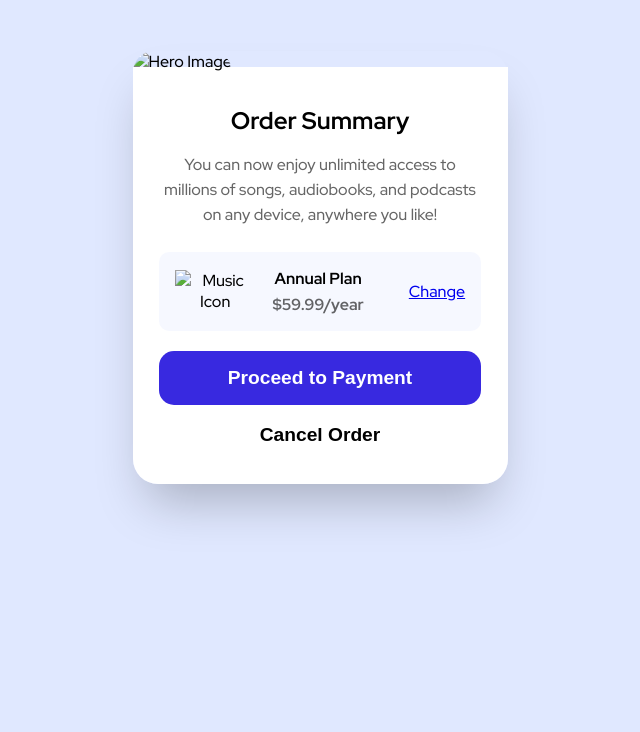
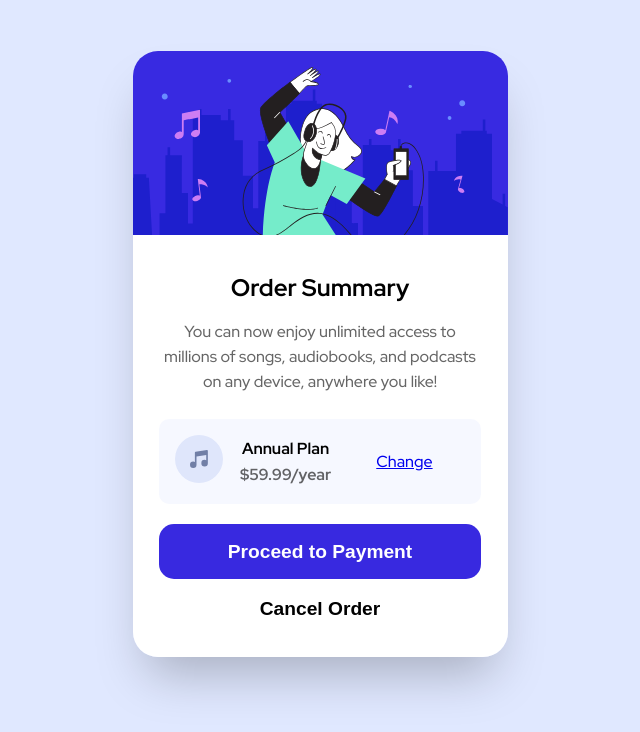
Before and after one commit to aliseidu8855/order-summary-component-main-solution, a plain HTML site: page index.html in a window 1280 px wide. Shown: the whole page, without its empty margins (320-960 px from the left). Drawn offline with Linux system fonts and the light colour scheme.

Commit message:
Update index.html

```diff
--- a/index.html
+++ b/index.html
@@ -37,9 +37,9 @@
   <body>
     <main>
       <section class="hero">
-        <img
+       <img
           class="hero-image"
-          src=""
+          src="./images/illustration-hero.svg"
           alt="Hero Image"
         />
       </section>
@@ -51,7 +51,7 @@
         </p>
         <div class="price-card">
           <div class="price-icon">
-            <img src="" alt="Music Icon" />
+            <img src="./images/icon-music.svg" alt="Music Icon" />
           </div>
 
           <div class="price-details">
```
